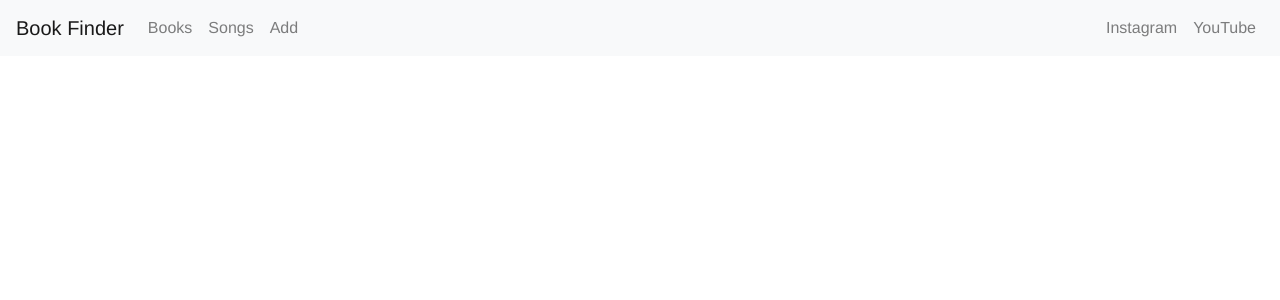
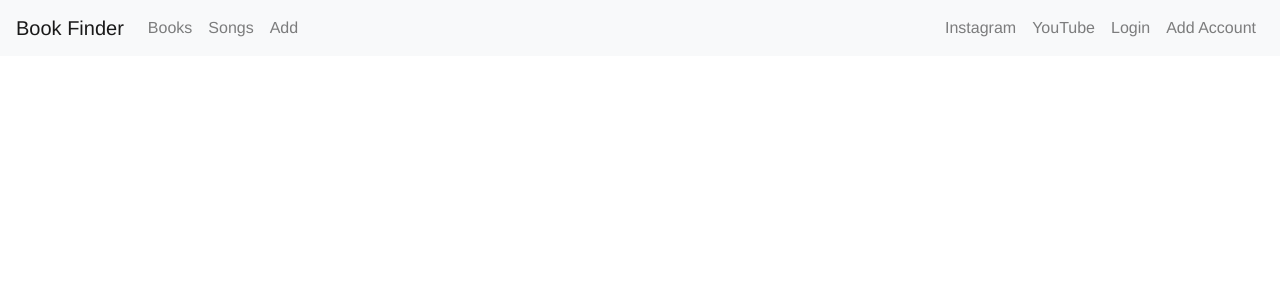
Before and after one commit to michaellhans/catalog-website, a Vue app in the folder client/: page / in a window 1280 px wide. Shown: the top 300 px of the page. Built offline with nearby package versions, Linux system fonts and the light colour scheme.

Commit message:
add login and registration

```diff
--- a/client/src/components/NavigationBar.vue
+++ b/client/src/components/NavigationBar.vue
@@ -23,14 +23,21 @@
         <div class="navbar-nav">
           <ul class="navbar-nav mr-auto">
             <li class="nav-item">
-              <a class="nav-link" href="https://www.instagram.com/itborchestra/">Instagram</a>
+              <a class="nav-link" target="_blank" href="https://www.instagram.com/itborchestra/">Instagram</a>
             </li>
             <li class="nav-item">
-              <a class="nav-link" href="https://www.youtube.com/user/mediaISO">YouTube</a>
+              <a class="nav-link" target="_blank" href="https://www.youtube.com/user/mediaISO">YouTube</a>
             </li>
           </ul>
         </div>
       </div>
+
+      <div class="ml-auto">
+        <ul class="navbar-nav">
+          <router-link class="nav-link" to="/login">Login</router-link>
+          <router-link class="nav-link" to="/register">Add Account</router-link>
+        </ul>
+      </div>
     </nav>
   </div>
 </template>
```
